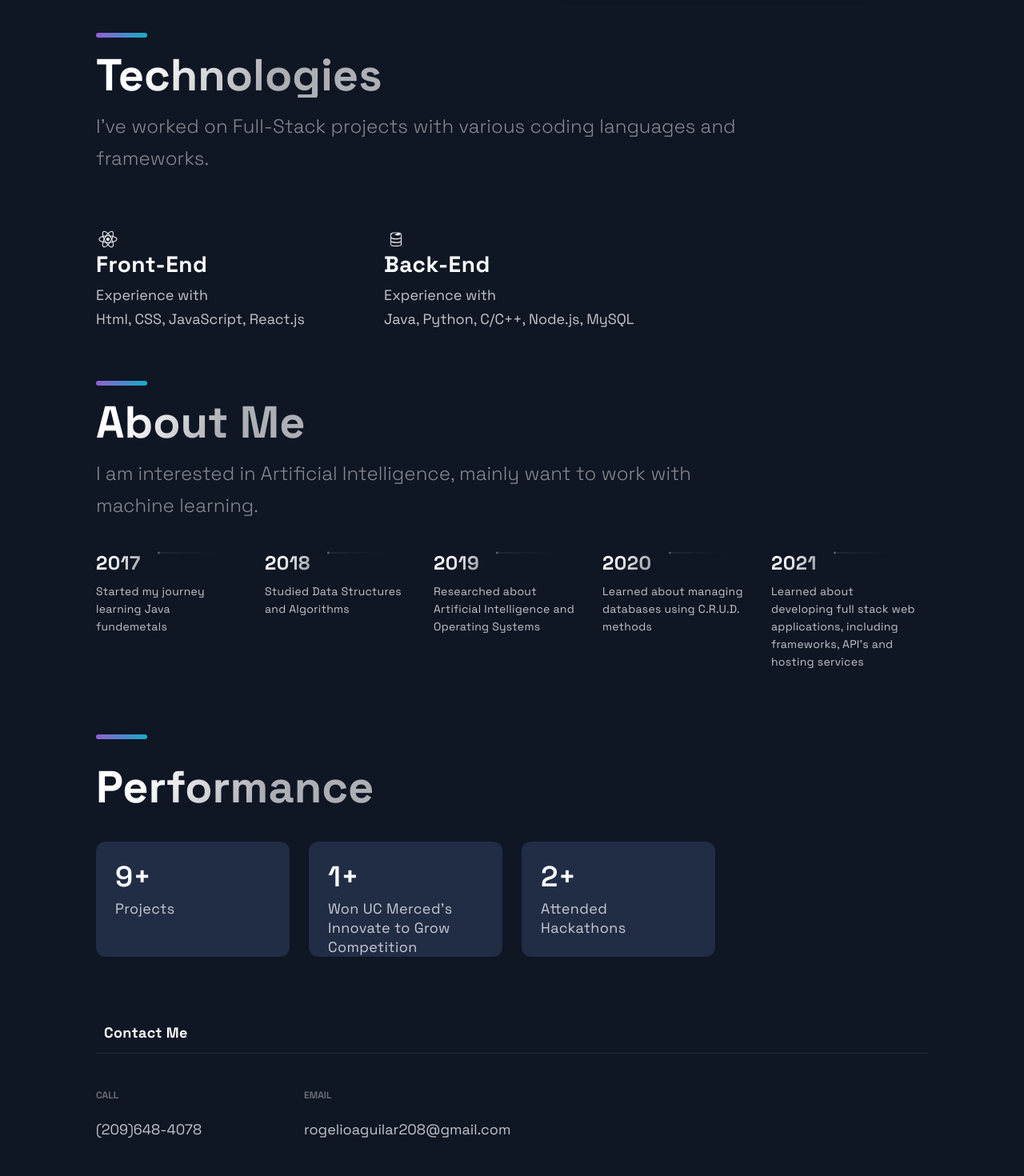
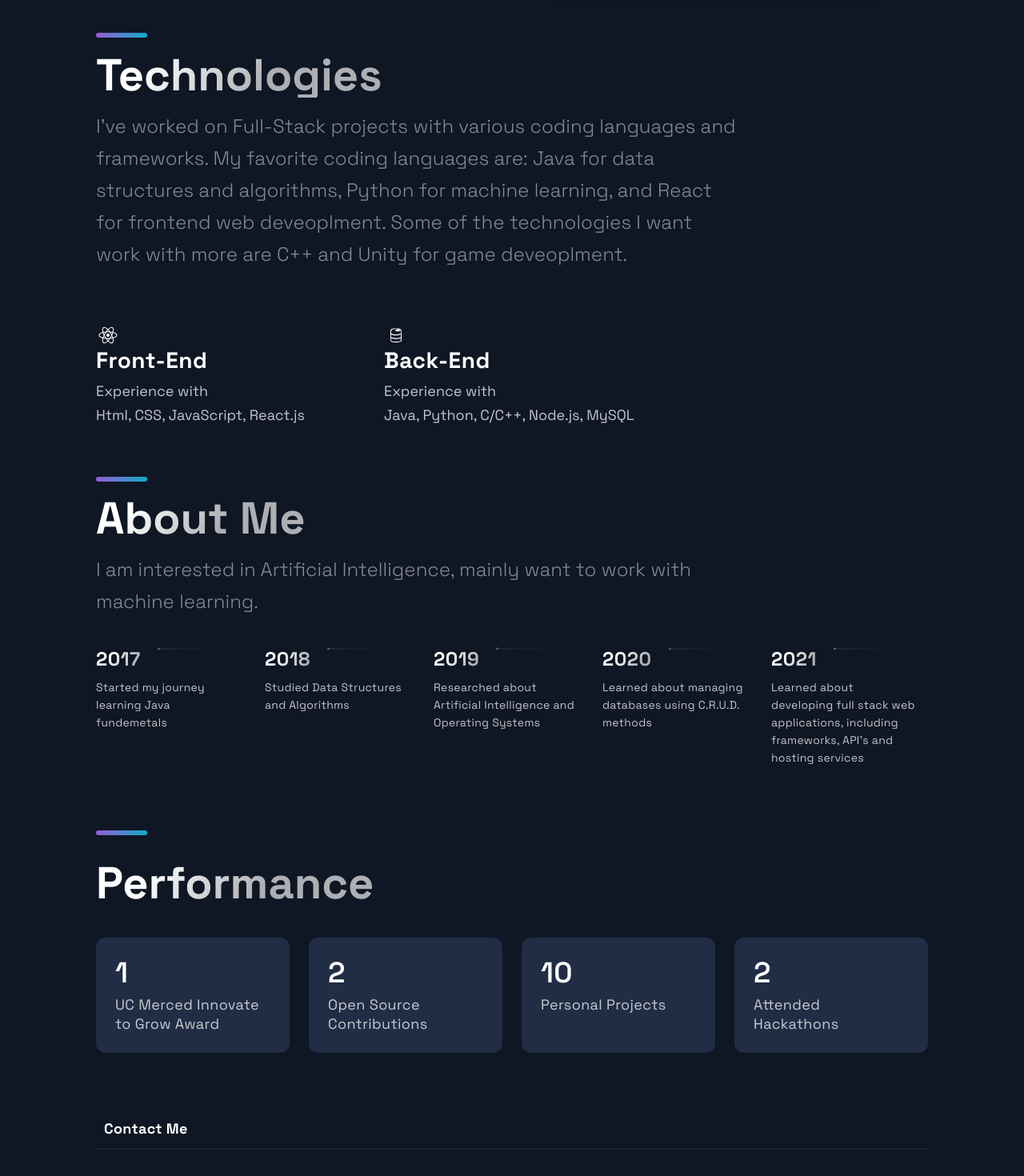
Before and after one commit to raguilar27/Porfolio-Website, a Next.js app in the folder portfolio/: page / in a window 1280 px wide. Shown: the part 2440-3910 px from the top of the page at 80% size. Built offline with nearby package versions, Linux system fonts and the light colour scheme.

Commit message:
finished adding to these sections

```diff
--- a/portfolio/src/components/Performance/Performance.js
+++ b/portfolio/src/components/Performance/Performance.js
@@ -14,7 +14,7 @@ const Accomplishments = () => (
     <Boxes>
       {PerformanceData.map((card, index) => (
         <Box key={index}>
-          <BoxNum>{card.number}+</BoxNum>
+          <BoxNum>{card.number}</BoxNum>
           <BoxText>{card.text}</BoxText>
         </Box>
       ))}
--- a/portfolio/src/components/Technologies/Technologies.js
+++ b/portfolio/src/components/Technologies/Technologies.js
@@ -21,7 +21,10 @@ const Technologies = () => (
     <SectionTitle>Technologies</SectionTitle>
     <SectionText>
       I've worked on Full-Stack projects with various coding languages and
-      frameworks.
+      frameworks. My favorite coding languages are: Java for data structures and
+      algorithms, Python for machine learning, and React for frontend web
+      deveoplment. Some of the technologies I want work with more are C++ and
+      Unity for game deveoplment.
     </SectionText>
     <List>
       <ListItem>
--- a/portfolio/src/constants/constants.js
+++ b/portfolio/src/constants/constants.js
@@ -59,7 +59,8 @@ export const TimeLineData = [
 ];
 
 export const PerformanceData = [
-  { number: 9, text: "Projects" },
-  { number: 1, text: "Won UC Merced's Innovate to Grow Competition" },
+  { number: 1, text: "UC Merced Innovate to Grow Award" },
+  { number: 2, text: "Open Source Contributions" },
+  { number: 10, text: "Personal Projects" },
   { number: 2, text: "Attended Hackathons" },
 ];
```
